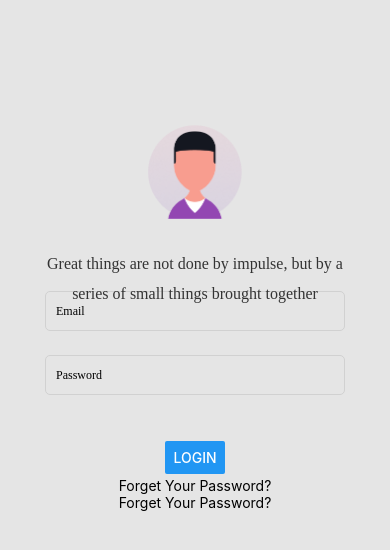
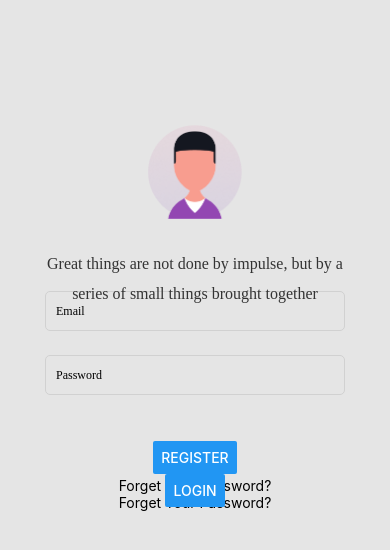
Before and after one commit to danhqm/CoinBase, a React Native app: screen / in a window 390 px wide. Shown: the top 550 px of the page. Built offline with nearby package versions, Linux system fonts and the light colour scheme.

Commit message:
Add Register Title

```diff
--- a/app/screens/RegisterLoginScreen.js
+++ b/app/screens/RegisterLoginScreen.js
@@ -14,6 +14,7 @@ function RegisterLoginScreen(props) {
                 <TextInput style={styles.input} placeholder='Password'/>
                 <Text style={{top: 70}}>Forget Your Password?</Text>
                 <Text style={{top: 70}}>Forget Your Password?</Text>
+                <Button title="Register"></Button>
                 <Button title="Login"></Button>
             </View>
         </View>
```
